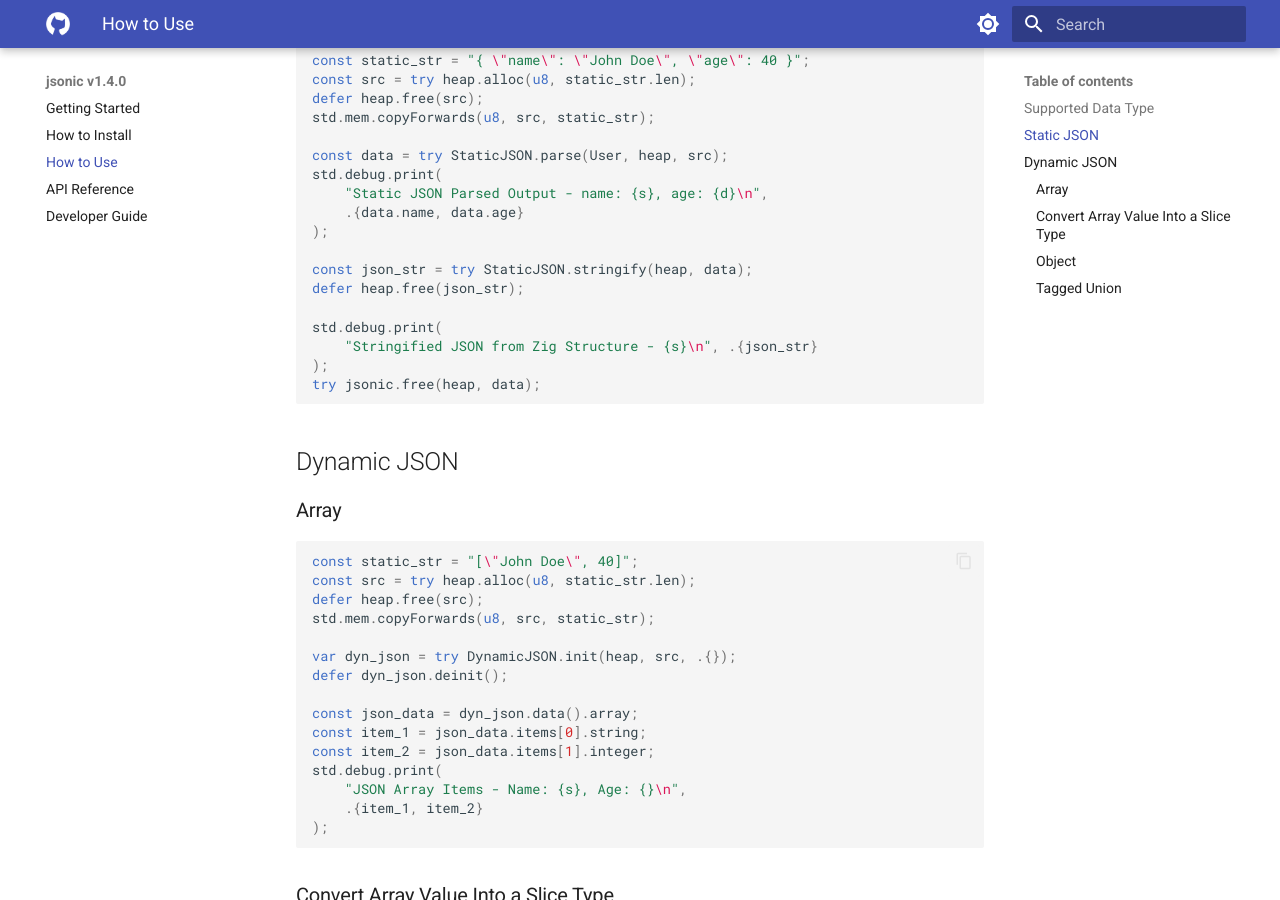
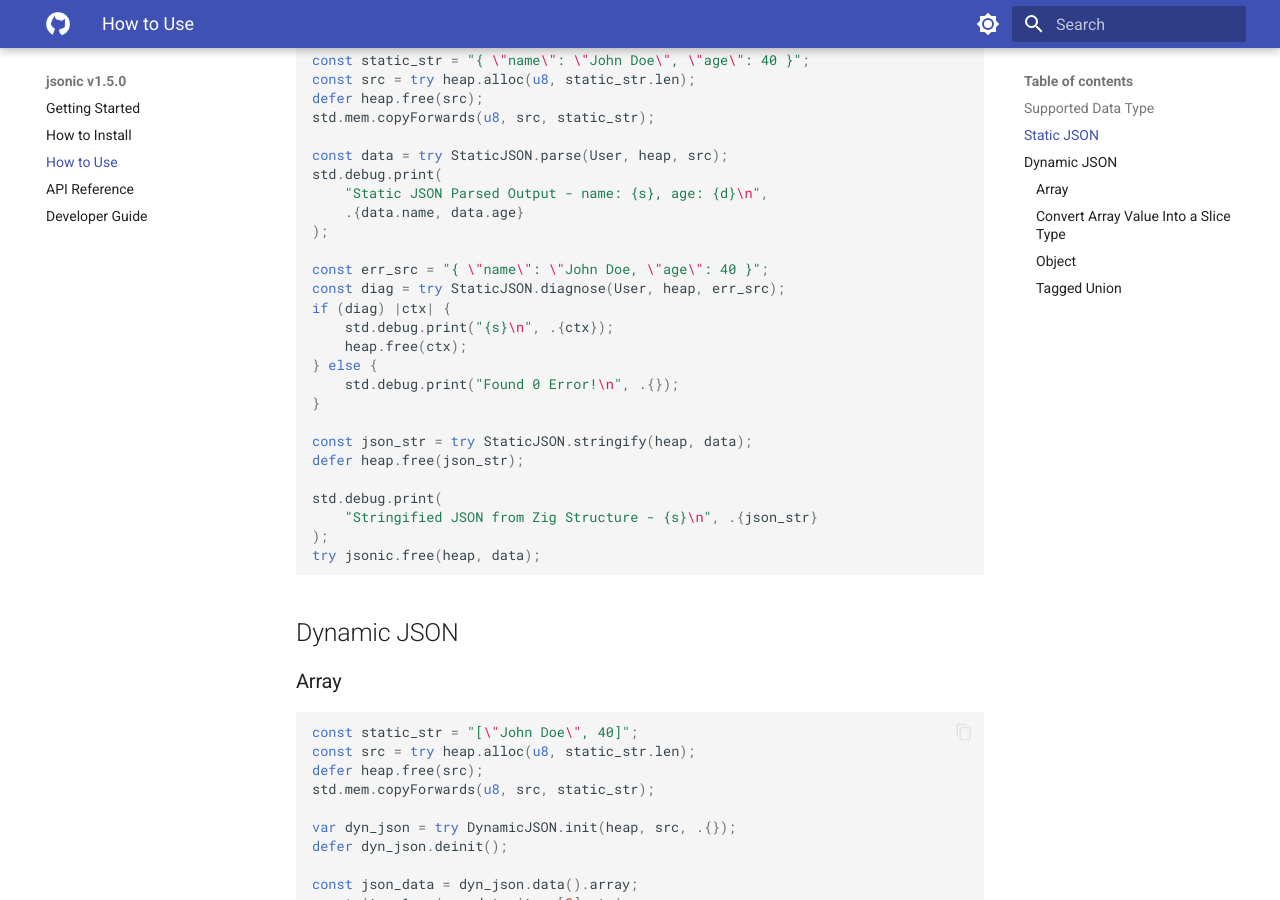
Before and after one commit to bitlaab-bolt/jsonic, an MkDocs documentation site: the page built from docs/usage.md, in a window 1280 px wide and 900 px high, scrolled down 784 px. Built offline with MkDocs 1.6.1 and Material for MkDocs 9.7.7, drawn with Linux system fonts in a browser that asks for light colours.

Commit message:
tagging v1.5.0

```diff
--- a/docs/usage.md
+++ b/docs/usage.md
@@ -37,6 +37,15 @@ std.debug.print(
     "Static JSON Parsed Output - name: {s}, age: {d}\n",
     .{data.name, data.age}
 );
+
+const err_src = "{ \"name\": \"John Doe, \"age\": 40 }";
+const diag = try StaticJSON.diagnose(User, heap, err_src);
+if (diag) |ctx| {
+    std.debug.print("{s}\n", .{ctx});
+    heap.free(ctx);
+} else {
+    std.debug.print("Found 0 Error!\n", .{});
+}
 
 const json_str = try StaticJSON.stringify(heap, data);
 defer heap.free(json_str);
--- a/mkdocs.yml
+++ b/mkdocs.yml
@@ -1,4 +1,4 @@
-site_name: jsonic v1.4.0
+site_name: jsonic v1.5.0
 site_url: http://127.0.0.1
 nav:
   - Getting Started: index.md
```
Also changed, not shown: CHANGELOG.md (+8 -0 lines), 3 other files.
